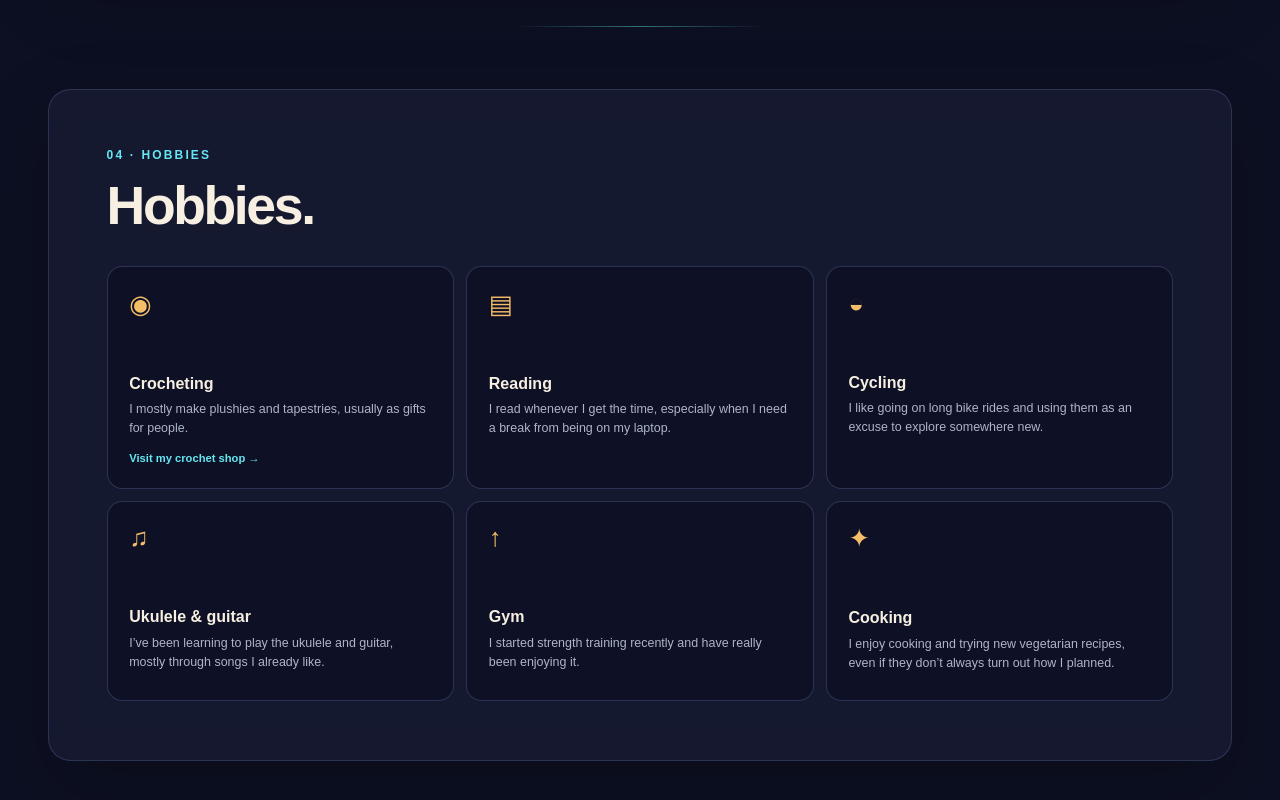
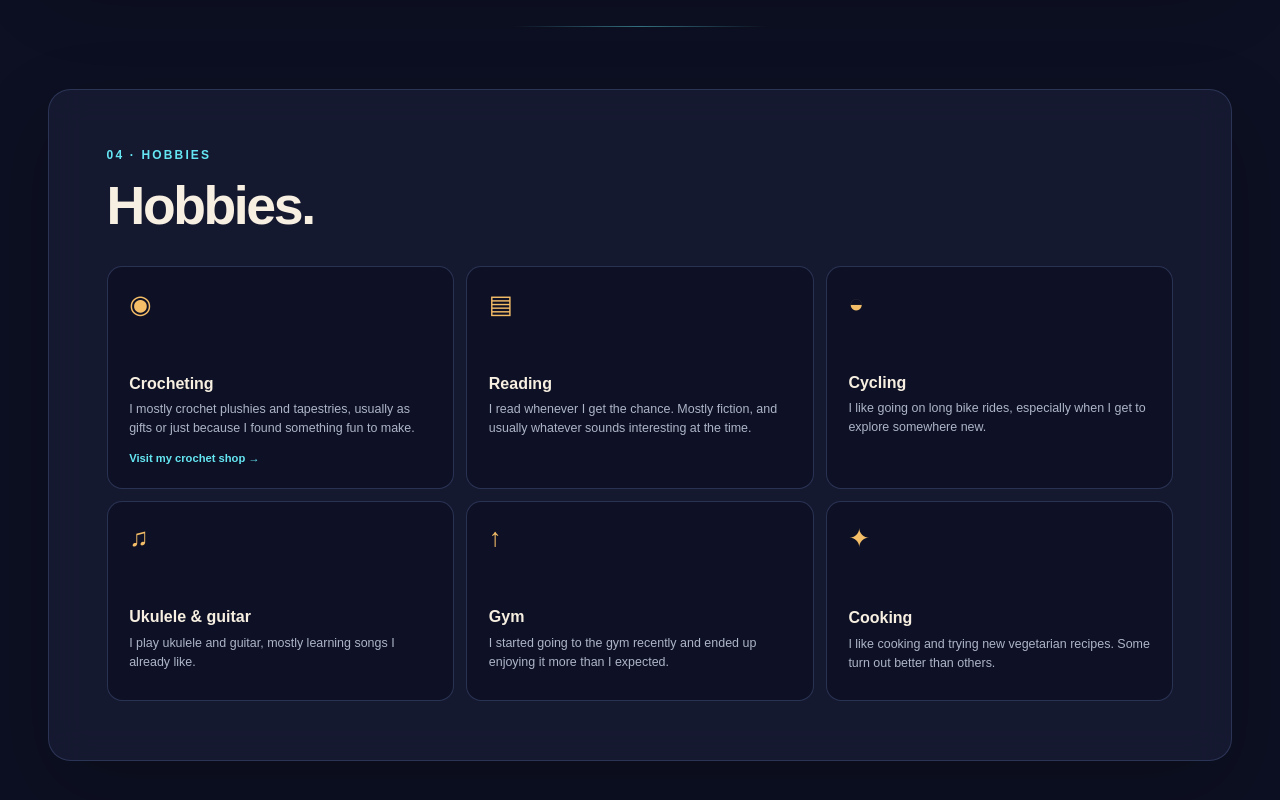
Before and after one commit to anushkaadwivedii/Personal-Website, a React (Vite) app: page /portfolio in a window 1280 px wide. Shown: the part 4479-5279 px from the top of the page. Built offline with nearby package versions, Linux system fonts and the light colour scheme; no server answers.

Commit message:
Final product

```diff
--- a/src/pages/ClassicPortfolio.tsx
+++ b/src/pages/ClassicPortfolio.tsx
@@ -208,7 +208,7 @@ const interests = [
     symbol: '◉',
     title: 'Crocheting',
     description:
-      'I mostly make plushies and tapestries, usually as gifts for people.',
+      'I mostly crochet plushies and tapestries, usually as gifts or just because I found something fun to make.',
     link: {
       label: 'Visit my crochet shop',
       url: 'https://anushkaadwivedii.github.io/crochet-frontend/',
@@ -218,35 +218,35 @@ const interests = [
     symbol: '▤',
     title: 'Reading',
     description:
-      'I read whenever I get the time, especially when I need a break from being on my laptop.',
+      'I read whenever I get the chance. Mostly fiction, and usually whatever sounds interesting at the time.',
     link: null,
   },
   {
     symbol: '◒',
     title: 'Cycling',
     description:
-      'I like going on long bike rides and using them as an excuse to explore somewhere new.',
+      'I like going on long bike rides, especially when I get to explore somewhere new.',
     link: null,
   },
   {
     symbol: '♫',
     title: 'Ukulele & guitar',
     description:
-      'I’ve been learning to play the ukulele and guitar, mostly through songs I already like.',
+      'I play ukulele and guitar, mostly learning songs I already like.',
     link: null,
   },
   {
     symbol: '↑',
     title: 'Gym',
     description:
-      'I started strength training recently and have really been enjoying it.',
+      'I started going to the gym recently and ended up enjoying it more than I expected.',
     link: null,
   },
   {
     symbol: '✦',
     title: 'Cooking',
     description:
-      'I enjoy cooking and trying new vegetarian recipes, even if they don’t always turn out how I planned.',
+      'I like cooking and trying new vegetarian recipes. Some turn out better than others.',
     link: null,
   },
 ]
```
